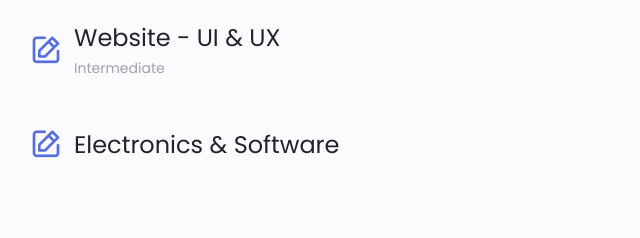
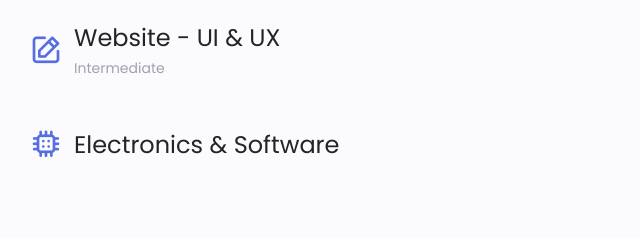
Before and after one commit to mgkaran/mgkaran.github.io, a plain HTML site: page index.html in a window 1280 px wide. Shown: the part 1940-2178 px from the top of the page, 226-866 px from the left. Drawn offline with nearby package versions, Linux system fonts and the light colour scheme.

Commit message:
Update index.html

```diff
--- a/index.html
+++ b/index.html
@@ -292,7 +292,7 @@
                         <!--==================== SKILLS 3 ====================-->
                         <div class="skills__content skills__close">
                             <div class="skills__header">
-                                <i class="uil uil-edit skills__icon"></i>
+                                <i class="uil uil-circuit skills__icon"></i>
 
                                 <div>
                                     <h1 class="skills__title">Electronics & Software</h1>
```
